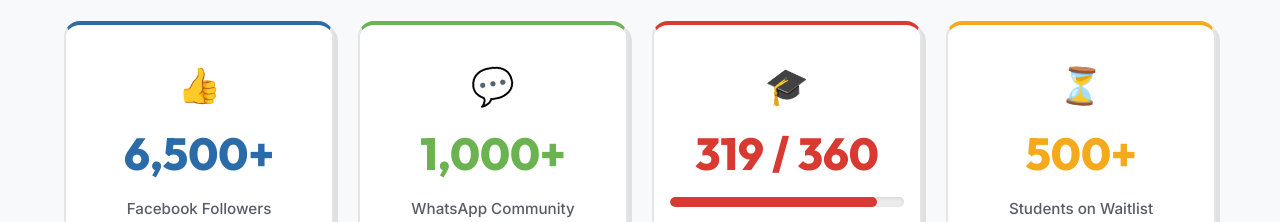
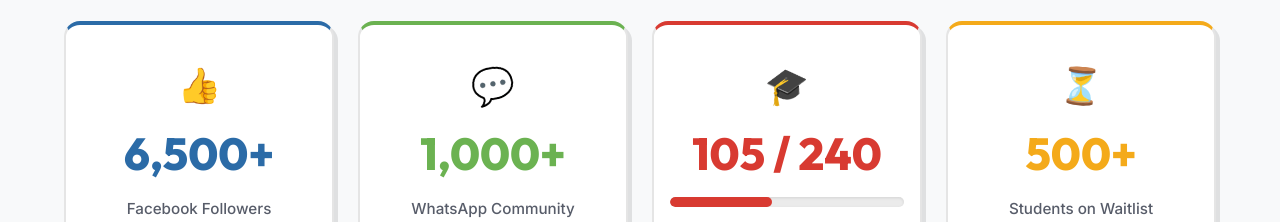
Before and after one commit to Himal-Gunawardhana/RobotSticks, a React (Vite) app: page / in a window 1280 px wide. Shown: the part 1200-1422 px from the top of the page. Built offline with nearby package versions, Linux system fonts and the light colour scheme.

Commit message:
Update stats with correct total enrolled students out of 240 max seats

```diff
--- a/src/components/Stats.jsx
+++ b/src/components/Stats.jsx
@@ -7,8 +7,8 @@
 const Stats = () => {
   const whatsappMembers = 1000;
   const waitlist = Math.floor(whatsappMembers / 2);
-  const maxStudents = 360;
-  const registeredStudents = 319; // Current registered students
+  const maxStudents = 240;
+  const registeredStudents = 105; // Current registered students
 
   const statsData = [
     { label: 'Facebook Followers', value: 6500, prefix: '', suffix: '+', emoji: '👍', color: 'var(--stickem-blue)' },
```
